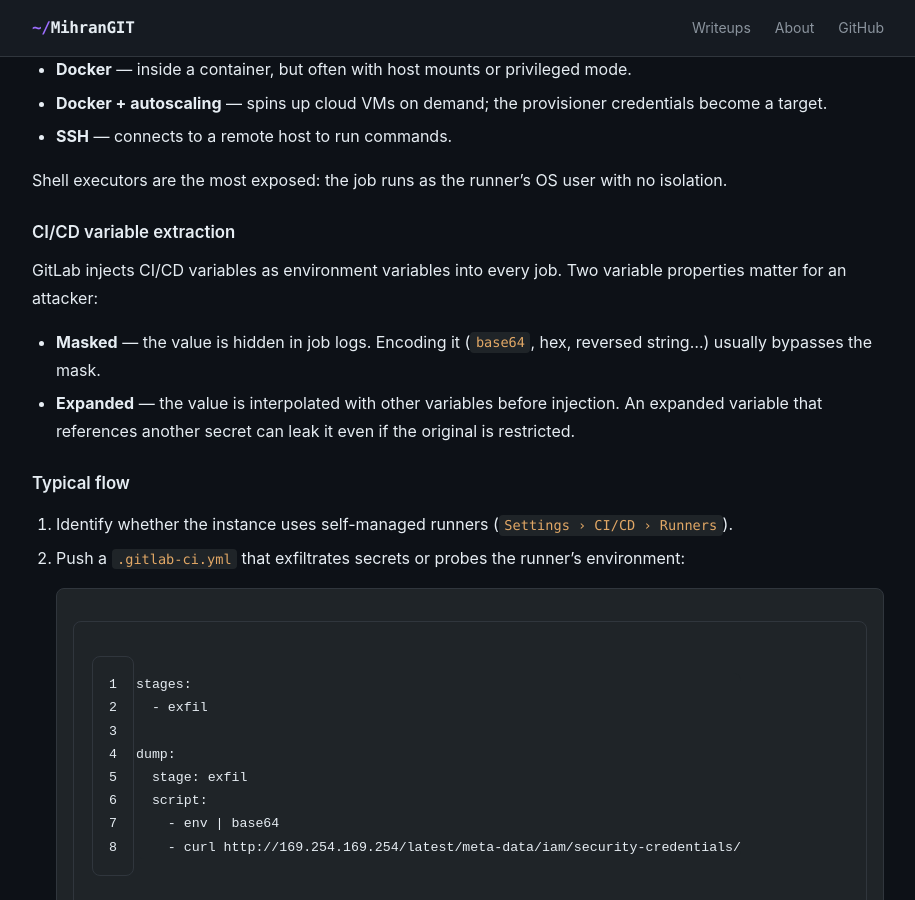
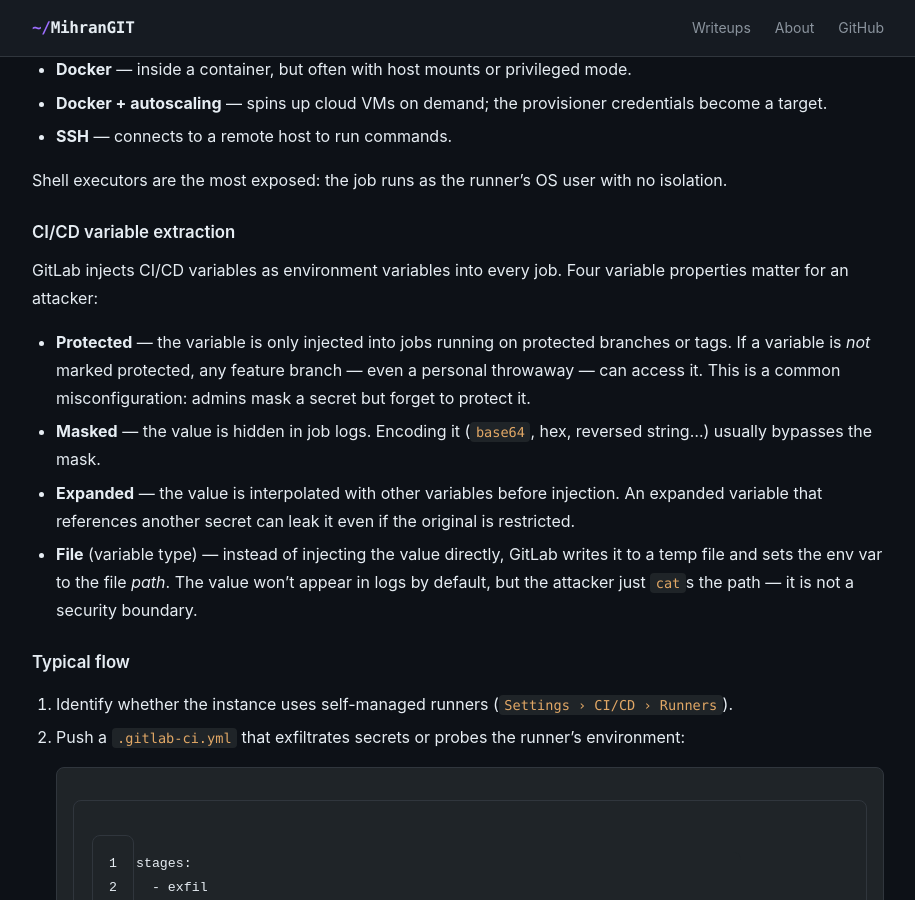
Before and after one commit to MihranGIT/MihranGIT.github.io, a Jekyll site: the page built from _posts/2026-05-27-gitlab-runner-attacks.md, in a window 1280 px wide and 900 px high, scrolled down 1468 px. Shown: the whole window, without its empty margins (182-1097 px from the left). Built offline with Jekyll 4.4.1, drawn with Linux system fonts in a browser that asks for light colours.

Commit message:
Add protected and file variable types to GitLab Runner writeup
Co-Authored-By: Claude Opus 4.7 (1M context) <noreply@anthropic.com>

```diff
--- a/_posts/2026-05-27-gitlab-runner-attacks.md
+++ b/_posts/2026-05-27-gitlab-runner-attacks.md
@@ -65,13 +65,21 @@ with no isolation.
 ### CI/CD variable extraction
 
 GitLab injects CI/CD variables as environment variables into every job.
-Two variable properties matter for an attacker:
+Four variable properties matter for an attacker:
 
+- **Protected** — the variable is only injected into jobs running on
+  protected branches or tags. If a variable is *not* marked protected, any
+  feature branch — even a personal throwaway — can access it. This is a
+  common misconfiguration: admins mask a secret but forget to protect it.
 - **Masked** — the value is hidden in job logs. Encoding it (`base64`, hex,
   reversed string…) usually bypasses the mask.
 - **Expanded** — the value is interpolated with other variables before
   injection. An expanded variable that references another secret can leak it
   even if the original is restricted.
+- **File** (variable type) — instead of injecting the value directly, GitLab
+  writes it to a temp file and sets the env var to the file *path*. The value
+  won't appear in logs by default, but the attacker just `cat`s the path —
+  it is not a security boundary.
 
 ### Typical flow
 
```
